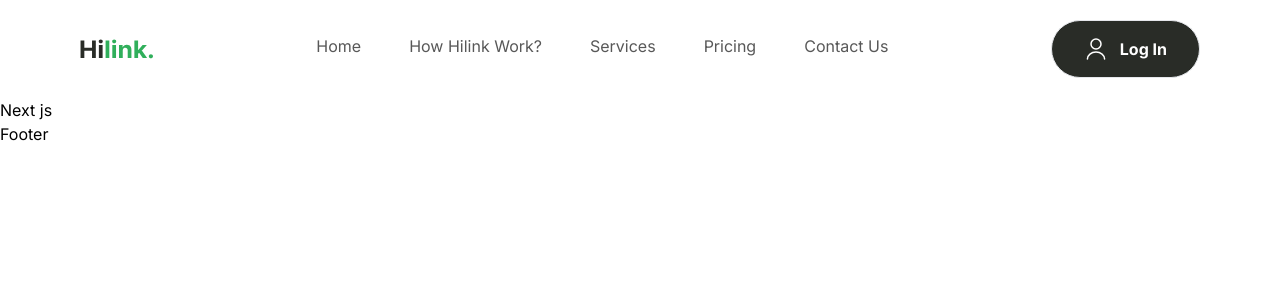
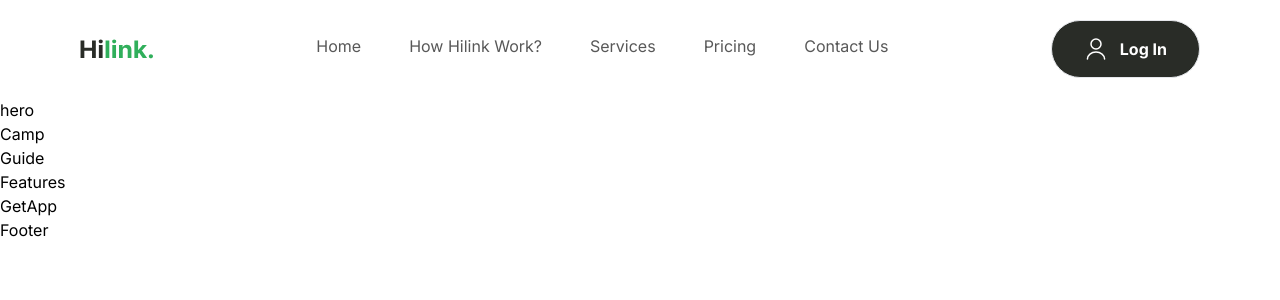
Before and after one commit to hadrianus-dev/travel-app-nextjs-typescript, a Next.js app: page / in a window 1280 px wide. Shown: the top 300 px of the page. Built offline with nearby package versions, Linux system fonts and the light colour scheme.

Commit message:
Created components for home page

```diff
--- a/app/page.tsx
+++ b/app/page.tsx
@@ -1,7 +1,18 @@
+import Camp from "@/components/Camp";
+import Features from "@/components/Features";
+import GetApp from "@/components/GetApp";
+import Guide from "@/components/Guide";
+import Hero from "@/components/Hero";
 
 
 export default function Home() {
   return (
-    <h1 className="text-bold">Next js</h1>
+    <>
+      <Hero />
+      <Camp />
+      <Guide />
+      <Features />
+      <GetApp />
+    </>
   )
 }
--- /dev/null
+++ b/components/Camp.tsx
@@ -0,0 +1,9 @@
+import React from 'react';
+
+const Camp = () => {
+    return (
+        <div>Camp</div>
+    )
+}
+
+export default Camp;
--- /dev/null
+++ b/components/Features.tsx
@@ -0,0 +1,9 @@
+import React from 'react'
+
+const Features = () => {
+  return (
+    <div>Features</div>
+  )
+}
+
+export default Features
--- /dev/null
+++ b/components/GetApp.tsx
@@ -0,0 +1,9 @@
+import React from 'react'
+
+const GetApp = () => {
+  return (
+    <div>GetApp</div>
+  )
+}
+
+export default GetApp
--- /dev/null
+++ b/components/Guide.tsx
@@ -0,0 +1,9 @@
+import React from 'react'
+
+const Guide = () => {
+  return (
+    <div>Guide</div>
+  )
+}
+
+export default Guide
--- /dev/null
+++ b/components/Hero.tsx
@@ -0,0 +1,9 @@
+import React from 'react'
+
+const Hero = () => {
+    return (
+        <div>hero</div>
+    )
+}
+
+export default Hero;
```
